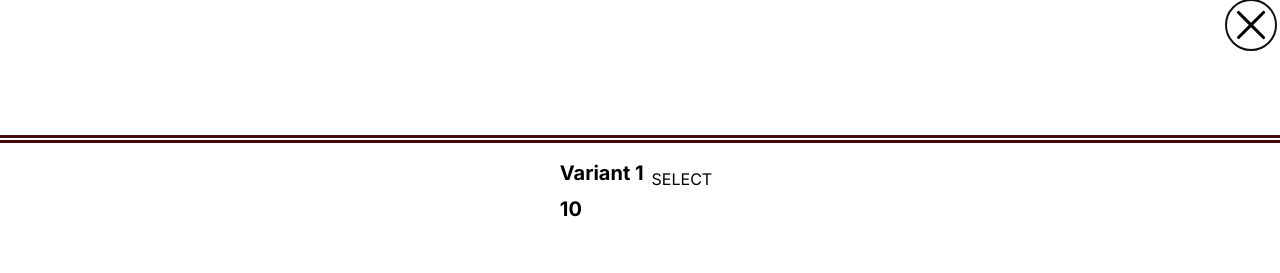
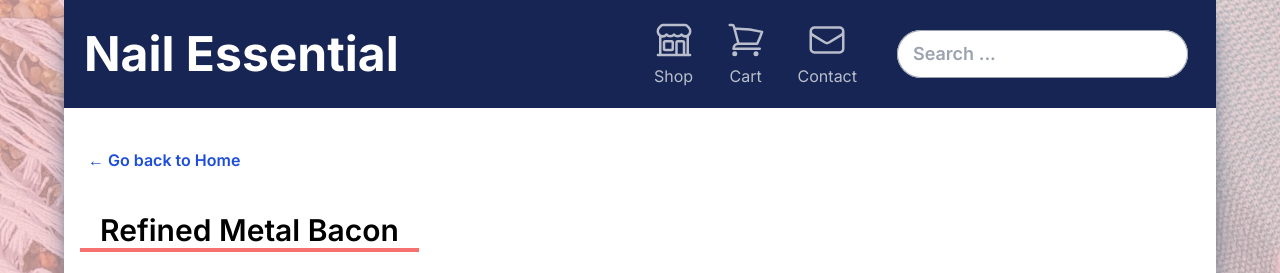
Before and after one commit to ledminh/my-favorite-shop, a Next.js app: page /product/1 in a window 1280 px wide. Shown: the top 273 px of the page. Built offline with nearby package versions, Linux system fonts and the light colour scheme.

Commit message:
Add VariantModal

```diff
--- a/src/components/confirmation/OrderedProduct.tsx
+++ b/src/components/confirmation/OrderedProduct.tsx
@@ -21,9 +21,8 @@ const OrderedProduct = ({ product }: Props) => {
           src={mainImage.src}
           alt={mainImage.alt}
           fill
-          style={{
-            objectFit: "cover",
-          }}
+          className="object-cover object-center"
+          sizes="(max-width: 768px) 100vw, (max-width: 1200px) 50vw, 33vw"
         />
       </ImageWrapper>
       <Content>
@@ -52,17 +51,17 @@ const Wrapper: ComponentWithChildren = ({ children }) => (
 );
 
 const ImageWrapper: ComponentWithChildren = ({ children }) => (
-  <div className="relative basis-20 h-20 rounded-md overflow-hidden">
+  <div className="relative h-20 overflow-hidden rounded-md basis-20">
     {children}
   </div>
 );
 
 const Content: ComponentWithChildren = ({ children }) => (
-  <div className="basis-2/3 flex-auto space-y-1">{children}</div>
+  <div className="flex-auto space-y-1 basis-2/3">{children}</div>
 );
 
 const MetaData: ComponentWithChildren = ({ children }) => (
-  <div className="basis-14 flex flex-col items-end font-medium text-gray-900">
+  <div className="flex flex-col items-end font-medium text-gray-900 basis-14">
     {children}
   </div>
 );
--- a/src/components/product/Gallery.tsx
+++ b/src/components/product/Gallery.tsx
@@ -59,9 +59,8 @@ export default function Gallery({
           src={mainImage.src}
           alt={mainImage.alt}
           fill
-          style={{
-            objectFit: "cover",
-          }}
+          className="object-cover"
+          sizes="(max-width: 768px) 100vw, (max-width: 1200px) 50vw, 33vw"
         />
       </MainImage>
       <List>
@@ -74,9 +73,8 @@ export default function Gallery({
                   src={image.src}
                   alt={image.alt}
                   fill
-                  style={{
-                    objectFit: "cover",
-                  }}
+                  className="object-cover"
+                  sizes="(max-width: 768px) 100vw, (max-width: 1200px) 50vw, 33vw"
                 />
               </Button>
             </Item>
--- a/src/components/product/Variants/VariantListModal.tsx
+++ b/src/components/product/Variants/VariantListModal.tsx
@@ -15,7 +15,7 @@ export default function VariantListModal({
   variants,
 }: Props) {
   return (
-    <Modal isOpen={isOpen} setIsOpen={setIsOpen}>
+    <Modal isOpen={isOpen} setIsOpen={setIsOpen} size="full">
       <List>
         {variants.map((variant) => (
           <Item key={variant.id}>
@@ -31,7 +31,11 @@ export default function VariantListModal({
  * Styles
  */
 const List: ComponentWithChildren = ({ children }) => {
-  return <ul className="flex flex-row flex-wrap w-10/12 gap-5">{children}</ul>;
+  return (
+    <ul className="flex flex-row flex-wrap w-10/12 gap-5 mx-auto">
+      {children}
+    </ul>
+  );
 };
 
 const Item: ComponentWithChildren = ({ children }) => {
--- a/src/components/product/Variants/VariantModal.tsx
+++ b/src/components/product/Variants/VariantModal.tsx
@@ -2,7 +2,6 @@ import { ComponentWithChildren, Variant as VariantType } from "@/types";
 import Image from "next/image";
 
 import Modal from "@/theme/Modal";
-import { Description } from "@headlessui/react/dist/components/description/description";
 
 type Props = {
   isOpen: boolean;
@@ -12,22 +11,30 @@ type Props = {
 
 export default function VariantModal({ isOpen, setIsOpen, variant }: Props) {
   return (
-    <Modal isOpen={isOpen} setIsOpen={setIsOpen}>
+    <Modal isOpen={isOpen} setIsOpen={setIsOpen} size="auto">
+      <Wrapper>
         <ImageWrapper>
           <Image
             src={variant.image.src}
             alt={variant.image.alt}
             className="object-cover object-center"
             fill
+            sizes=""
           />
         </ImageWrapper>
         <Content>
           <Name>{variant.name}</Name>
-        <Price>{variant.price}</Price>
+          <Price>${variant.price}</Price>
         </Content>
         <Footer>
-        <Button onClick={() => {}}>SELECT</Button>
+          <Button type="select" onClick={() => {}}>
+            SELECT
+          </Button>
+          <Button type="cancel" onClick={() => setIsOpen(false)}>
+            CANCEL
+          </Button>
         </Footer>
+      </Wrapper>
     </Modal>
   );
 }
@@ -35,24 +42,40 @@ export default function VariantModal({ isOpen, setIsOpen, variant }: Props) {
 /***********************
  * Styles
  */
+const Wrapper: ComponentWithChildren = ({ children }) => {
+  return (
+    <div className="flex flex-col w-full max-w-[400px] min-w-[300px] gap-8 p-5 mx-auto border-2 border-black rounded-lg bg-white">
+      {children}
+    </div>
+  );
+};
+
 const ImageWrapper: ComponentWithChildren = ({ children }) => {
-  return <div className="relative">{children}</div>;
+  return (
+    <div className="relative h-[350px] rounded-xl shadow-sm shadow-black overflow-hidden">
+      {children}
+    </div>
+  );
 };
 
 const Content: ComponentWithChildren = ({ children }) => {
-  return <div className="flex flex-col gap-2">{children}</div>;
+  return (
+    <div className="flex justify-between w-11/12 gap-2 mx-auto text-2xl font-bold">
+      {children}
+    </div>
+  );
 };
 
 const Name: ComponentWithChildren = ({ children }) => {
-  return <h3 className="text-xl font-bold">{children}</h3>;
+  return <div>{children}</div>;
 };
 
 const Price: ComponentWithChildren = ({ children }) => {
-  return <p className="text-xl font-bold">{children}</p>;
+  return <div className="text-red-600">{children}</div>;
 };
 
 const Footer: ComponentWithChildren = ({ children }) => {
-  return <div className="flex justify-center">{children}</div>;
+  return <div className="flex justify-center gap-4">{children}</div>;
 };
 
 /*************************
@@ -61,12 +84,20 @@ const Footer: ComponentWithChildren = ({ children }) => {
 type ButtonProps = {
   children: React.ReactNode;
   onClick: (e: React.MouseEvent<HTMLButtonElement>) => void;
+  type: "select" | "cancel";
 };
 
-const Button = ({ children, onClick }: ButtonProps) => {
+const Button = ({ children, onClick, type }: ButtonProps) => {
+  const classNames = {
+    select:
+      "border-2 border-gray-700 text-gray-700 hover:bg-gray-500 hover:text-white hover:border-black",
+    cancel:
+      "border-2 border-gray-700 text-red-700 bg-white hover:bg-red-300 hover:text-black hover:border-black",
+  };
+
   return (
     <button
-      className="flex flex-col items-center justify-center h-full p-2 cursor-pointer"
+      className={"block px-5 py-2 font-bold " + classNames[type]}
       onClick={onClick}
     >
       {children}
--- a/src/components/product/Variants/index.tsx
+++ b/src/components/product/Variants/index.tsx
@@ -14,7 +14,7 @@ type Props = {
 
 export default function Variants({ variants }: Props) {
   const [isListModalOpen, setIsListModalOpen] = useState(false);
-  const [isVariantModalOpen, setIsVariantModalOpen] = useState(true);
+  const [isVariantModalOpen, setIsVariantModalOpen] = useState(false);
 
   return (
     <>
--- a/src/theme/Modal.tsx
+++ b/src/theme/Modal.tsx
@@ -5,23 +5,22 @@ type Props = {
   isOpen: boolean;
   setIsOpen: (arg: boolean) => void;
   children: React.ReactNode;
+  size: "full" | "auto";
 };
 
-export default function Modal({ isOpen, setIsOpen, children }: Props) {
+export default function Modal({ isOpen, setIsOpen, children, size }: Props) {
+  if (size === "full") {
+    return (
+      <ModalFull isOpen={isOpen} setIsOpen={setIsOpen}>
+        {children}
+      </ModalFull>
+    );
+  }
+
   return (
-    <Dialog
-      className="absolute z-50 flex items-center justify-center w-full h-full bg-white"
-      open={isOpen}
-      onClose={() => setIsOpen(false)}
-    >
-      <CloseButton />
-      <Dialog.Panel
-        as="div"
-        className="container flex justify-center items-start py-4 overflow-hidden border-y-8 border-red-950 border-double overflow-y-auto w-full h-[calc(80vh-80px)] mt-[30px]"
-      >
-        {children}
-      </Dialog.Panel>
-    </Dialog>
+    <ModalAuto isOpen={isOpen} setIsOpen={setIsOpen}>
+      {children}
+    </ModalAuto>
   );
 }
 
@@ -35,3 +34,47 @@ const CloseButton = () => {
     </button>
   );
 };
+
+type ModalFullProps = {
+  isOpen: boolean;
+  setIsOpen: (arg: boolean) => void;
+  children: React.ReactNode;
+};
+
+const ModalFull = ({ isOpen, setIsOpen, children }: ModalFullProps) => {
+  return (
+    <Dialog
+      className="absolute z-50 flex items-center justify-center w-full h-full bg-white"
+      open={isOpen}
+      onClose={() => setIsOpen(false)}
+    >
+      <CloseButton />
+      <Dialog.Panel
+        as="div"
+        className="block container py-4 overflow-hidden border-y-8 border-red-950 border-double overflow-y-auto w-full h-[calc(80vh-80px)] mt-[30px]"
+      >
+        {children}
+      </Dialog.Panel>
+    </Dialog>
+  );
+};
+
+type ModalAutoProps = {
+  isOpen: boolean;
+  setIsOpen: (arg: boolean) => void;
+  children: React.ReactNode;
+};
+
+const ModalAuto = ({ isOpen, setIsOpen, children }: ModalAutoProps) => {
+  return (
+    <Dialog
+      className="absolute z-50 flex items-center justify-center w-full h-full bg-gradient-radial from-white to-black/80"
+      open={isOpen}
+      onClose={() => setIsOpen(false)}
+    >
+      <Dialog.Panel as="div" className="block w-full">
+        {children}
+      </Dialog.Panel>
+    </Dialog>
+  );
+};
```
Lines whose indentation alone changed are shown as unchanged.
